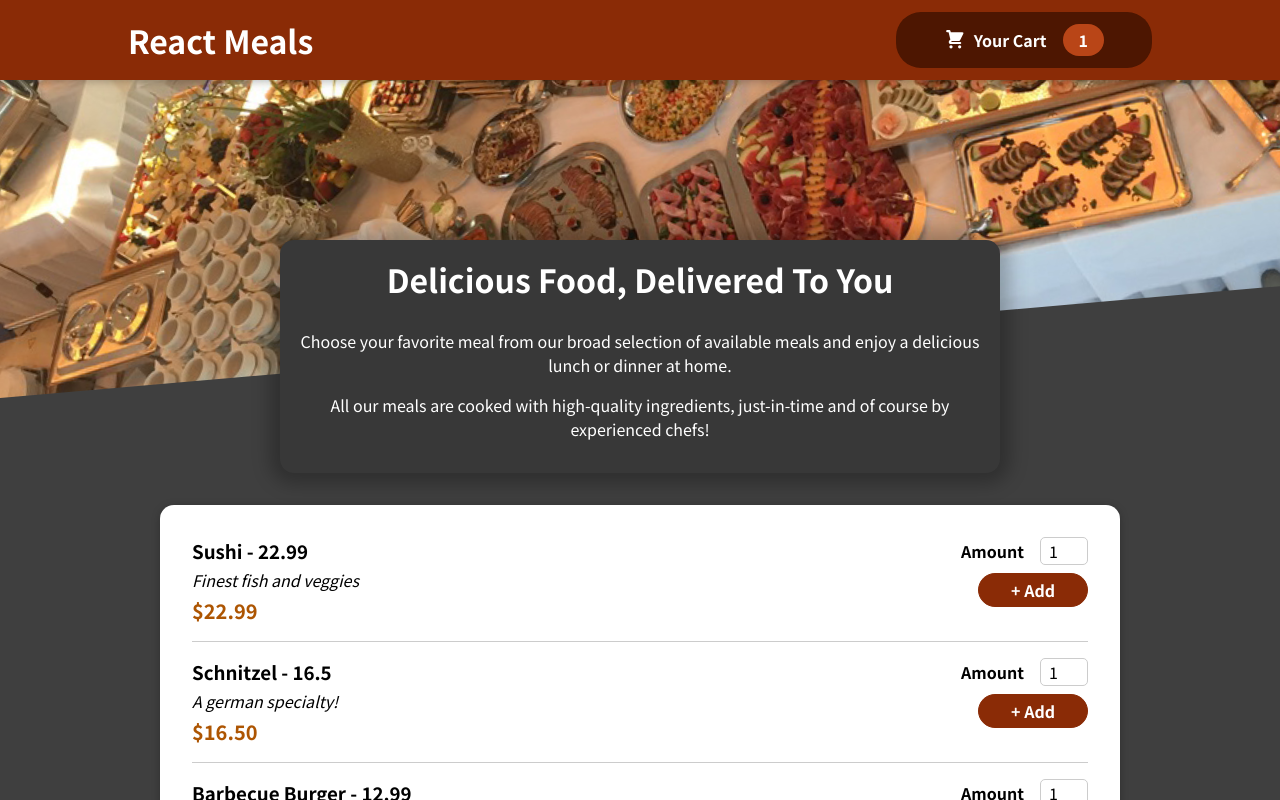
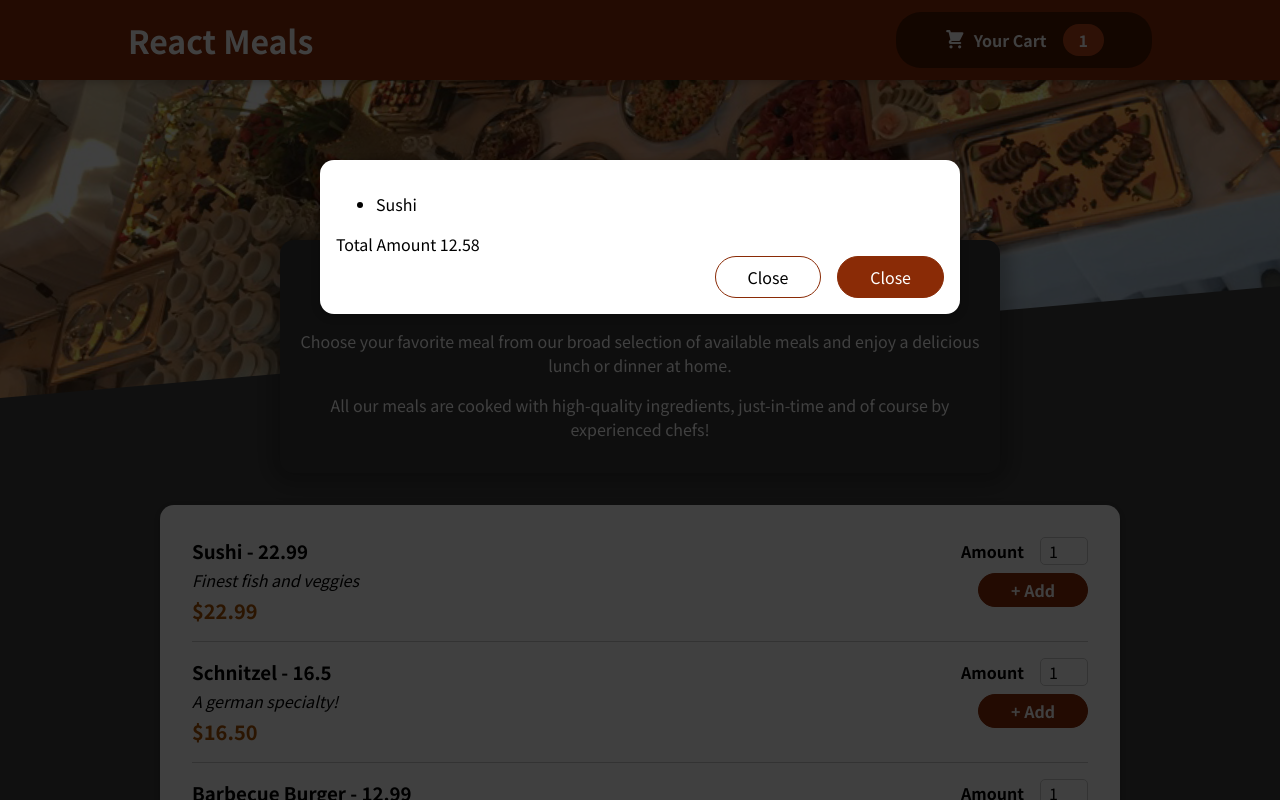
Before and after one commit to L0mens/food-react-app, a React (Create React App) app: page / in a window 1280 px wide. Shown: the top 800 px of the page. Built offline with nearby package versions, Linux system fonts and the light colour scheme.

Commit message:
EXPERIMENT-T-3 : 140. Adding a Modal via a React Portal

```diff
--- a/public/index.html
+++ b/public/index.html
@@ -28,6 +28,7 @@
   </head>
   <body>
     <noscript>You need to enable JavaScript to run this app.</noscript>
+    <div id="overlays"></div>
     <div id="root"></div>
     <!--
       This HTML file is a template.
--- a/src/App.js
+++ b/src/App.js
@@ -1,10 +1,12 @@
 import Header from "./components/Layout/Header";
 import {Fragment} from "react";
 import Meals from "./components/Meals/Meals";
+import Cart from "./components/Cart/Cart";
 
 function App() {
   return (
     <Fragment>
+      <Cart></Cart>
       <Header></Header>
       <main>
         <Meals></Meals>
--- a/src/components/Cart/Cart.js
+++ b/src/components/Cart/Cart.js
@@ -1,20 +1,21 @@
-import classes from 'Cart.module.css'
+import classes from './Cart.module.css'
+import Modal from '../UI/Modal'
 
 const Cart = (props) => {
     const cartItems = <ul className="cart-items">{[{id: 'c1', name: 'Sushi', amount  : 2, price:1.99},]
     .map((item) => <li>{item.name}</li>)}</ul>;
     return (
-        <div className="Cart">
+        <Modal className="Cart">
             {cartItems}
             <div className={classes.totel}>
-                <span className="">Total Amount</span>
+                <span className="">Total Amount </span>
                 <span className="">12.58</span>
             </div>
             <div className={classes.actions}>
                 <button className="btn button--alt">Close</button>
                 <button className={classes.button}>Close</button>
             </div>
-        </div>
+        </Modal>
     )
 }
 
--- /dev/null
+++ b/src/components/UI/Modal.js
@@ -0,0 +1,32 @@
+import classes from './Modal.module.css'
+import {Fragment} from 'react'
+import ReactDOM from 'react-dom'
+const Backdrop = props => {
+    return (
+        <div className={classes.backdrop}>
+
+        </div>
+    )
+}
+
+const ModalOverlay = props => {
+    return (
+        <div className={classes.modal}>
+            <div className={classes.content}>
+                {props.children}
+            </div>
+        </div>
+    )
+}
+
+const portalOverlay = document.getElementById("overlays");
+const Modal = (props) => {
+    return (
+        <Fragment>
+            {ReactDOM.createPortal(<Backdrop />, portalOverlay)}
+            {ReactDOM.createPortal(<ModalOverlay>{props.children}</ModalOverlay>, portalOverlay)}
+        </Fragment>
+    )
+}
+
+export default Modal;
--- /dev/null
+++ b/src/components/UI/Modal.module.css
@@ -0,0 +1,40 @@
+.backdrop {
+    position: fixed;
+    top: 0;
+    left: 0;
+    width: 100%;
+    height: 100vh;
+    z-index: 20;
+    background-color: rgba(0, 0, 0, 0.75);
+  }
+
+  .modal {
+    position: fixed;
+    top: 20vh;
+    left: 5%;
+    width: 90%;
+    background-color: white;
+    padding: 1rem;
+    border-radius: 14px;
+    box-shadow: 0 2px 8px rgba(0, 0, 0, 0.25);
+    z-index: 30;
+    animation: slide-down 300ms ease-out forwards;
+  }
+
+  @media (min-width: 768px) {
+    .modal {
+      width: 40rem;
+      left: calc(50% - 20rem);
+    }
+  }
+
+  @keyframes slide-down {
+    from {
+      opacity: 0;
+      transform: translateY(-3rem);
+    }
+    to {
+      opacity: 1;
+      transform: translateY(0);
+    }
+  }
```
Also changed, not shown: 1 other file (tests, documents, lock files or other folders).
